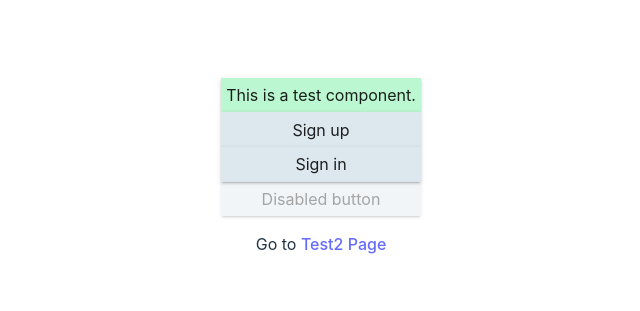
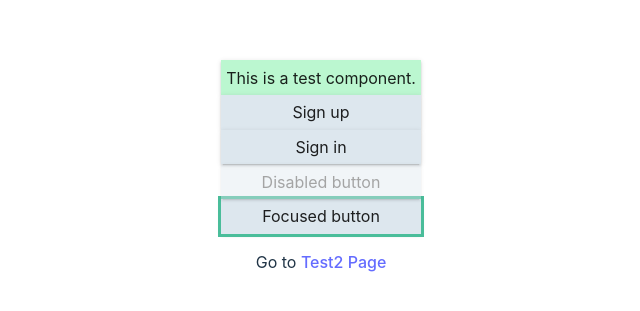
Before and after one commit to kusa-mochi/lite-sns, a React (Vite) app in the folder src/cmd/client/lite-sns-client/: page /test in a window 1280 px wide. Shown: the part 225-536 px from the top of the page, without its empty margins (319-959 px from the left). Built offline with nearby package versions, Linux system fonts and the light colour scheme.

Commit message:
implement focus style on the button.

```diff
--- a/src/cmd/client/lite-sns-client/src/components/molecules/button.tsx
+++ b/src/cmd/client/lite-sns-client/src/components/molecules/button.tsx
@@ -4,6 +4,7 @@ import { useTheme } from "../../providers/themeProvider"
 
 type Props = {
     children?: ReactNode
+    focused?: boolean
     enabled?: boolean
     primary?: boolean
     secondary?: boolean
@@ -12,19 +13,22 @@ type Props = {
 
 export default function Button (props: Props) {
     const theme = useTheme()
-    const { children, enabled, primary, secondary, onClick } = props
+    const { children, focused, enabled, primary, secondary, onClick } = props
     const [bgColor, setBgColor] = useState(theme.palette.secondary.main)
     const [fColor, setFColor] = useState(theme.palette.secondary.fontColor)
+    const [outlineColor, setOutlineColor] = useState(theme.palette.secondary.outlineColor)
     const [fSize, setFSize] = useState(1)
 
     useEffect(() => {
         if (secondary) {
             setBgColor(theme.palette.secondary.main)
             setFColor(theme.palette.secondary.fontColor)
+            setOutlineColor(theme.palette.secondary.outlineColor)
         }
         if (primary) {
             setBgColor(theme.palette.primary.main)
             setFColor(theme.palette.primary.fontColor)
+            setOutlineColor(theme.palette.primary.outlineColor)
         }
         setFSize(theme.typography.fontSize)
     }, [])
@@ -33,10 +37,12 @@ export default function Button (props: Props) {
         if (secondary) {
             setBgColor(theme.palette.secondary.main)
             setFColor(theme.palette.secondary.fontColor)
+            setOutlineColor(theme.palette.secondary.outlineColor)
         }
         if (primary) {
             setBgColor(theme.palette.primary.main)
             setFColor(theme.palette.primary.fontColor)
+            setOutlineColor(theme.palette.primary.outlineColor)
         }
         setFSize(theme.typography.fontSize)
     }, [primary, secondary])
@@ -49,6 +55,9 @@ export default function Button (props: Props) {
         padding: ${fSize/3}rem;
         cursor: ${enabled === false ? "default" : "pointer"};
         opacity: ${enabled === undefined || enabled === true ? "1" : "0.4"};
+        outline-color: ${outlineColor};
+        outline-style: solid;
+        outline-width: ${focused === true ? "midium" : "0"};
 
         &:hover {
             filter: ${enabled === false ? "none" : "brightness(90%)"};
--- a/src/cmd/client/lite-sns-client/src/pages/test.tsx
+++ b/src/cmd/client/lite-sns-client/src/pages/test.tsx
@@ -10,6 +10,7 @@ export default function Test() {
                 <Button>Sign up</Button>
                 <Button>Sign in</Button>
                 <Button enabled={false}>Disabled button</Button>
+                <Button focused>Focused button</Button>
                 <p>Go to <a href="/test2">Test2 Page</a></p>
             </div>
         </>
--- a/src/cmd/client/lite-sns-client/src/providers/themeProvider.tsx
+++ b/src/cmd/client/lite-sns-client/src/providers/themeProvider.tsx
@@ -3,6 +3,7 @@ import { createContext, ReactNode, useContext, useEffect, useState } from "react
 type PaletteTheme = {
     main: string
     fontColor: string
+    outlineColor: string
 }
 
 type HeaderTheme = {
@@ -71,10 +72,12 @@ export const ThemeProvider = (props: ThemeProviderProps) => {
                 primary: {
                     main: '#bbf7d0',
                     fontColor: 'rgba(0%, 0%, 0%, 0.87)',
+                    outlineColor: '#4abd9a',
                 },
                 secondary: {
                     main: '#dde7ee',
                     fontColor: 'rgba(0%, 0%, 0%, 0.87)',
+                    outlineColor: '#4abd9a',
                 },
             },
             typography: {
@@ -102,10 +105,12 @@ export const ThemeProvider = (props: ThemeProviderProps) => {
                 primary: {
                     main: '#bbf7d0',
                     fontColor: 'rgba(0%, 0%, 0%, 0.87)',
+                    outlineColor: '#4abd9a',
                 },
                 secondary: {
                     main: '#dde7ee',
                     fontColor: 'rgba(0%, 0%, 0%, 0.87)',
+                    outlineColor: '#4abd9a',
                 },
             },
             typography: {
```
